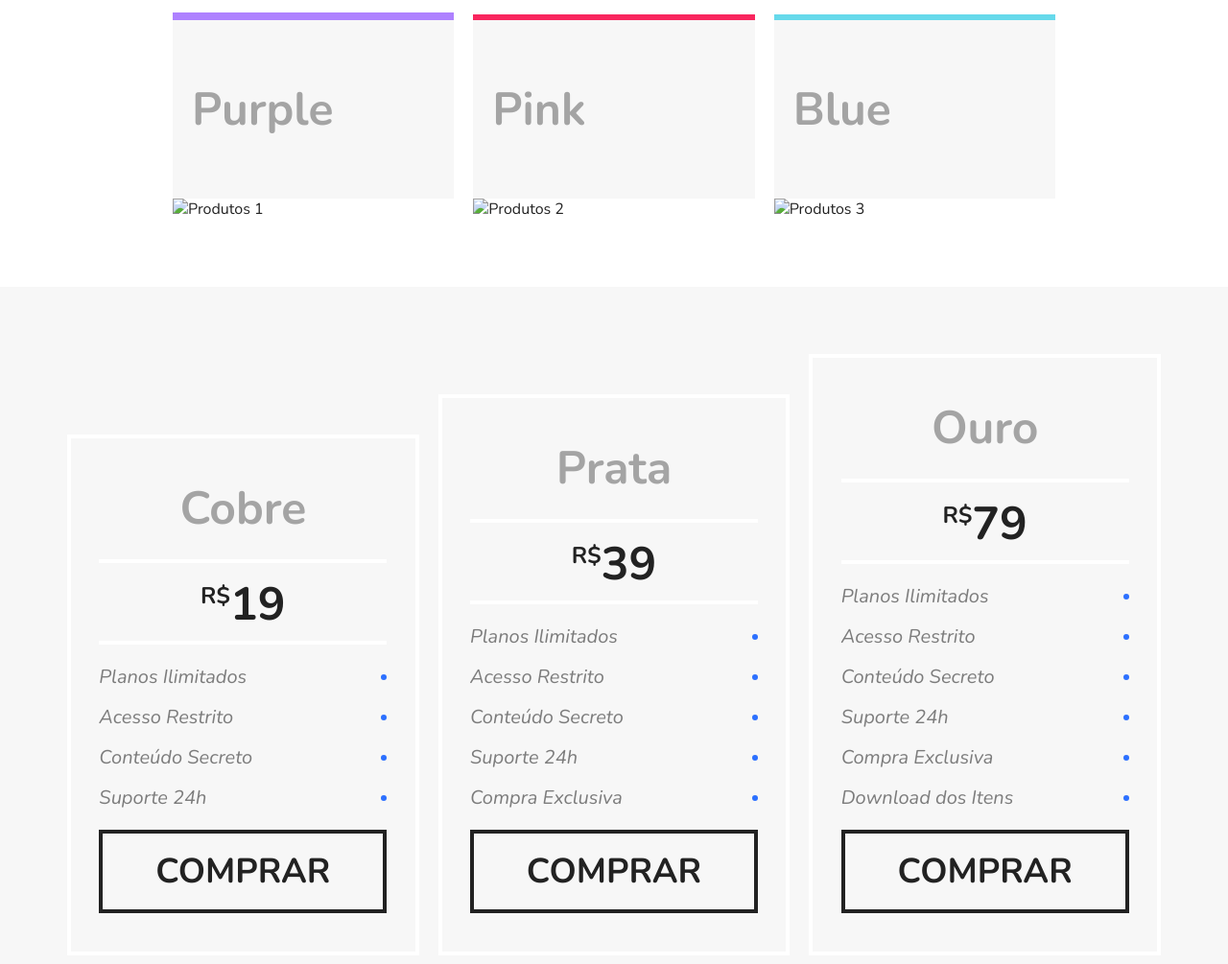
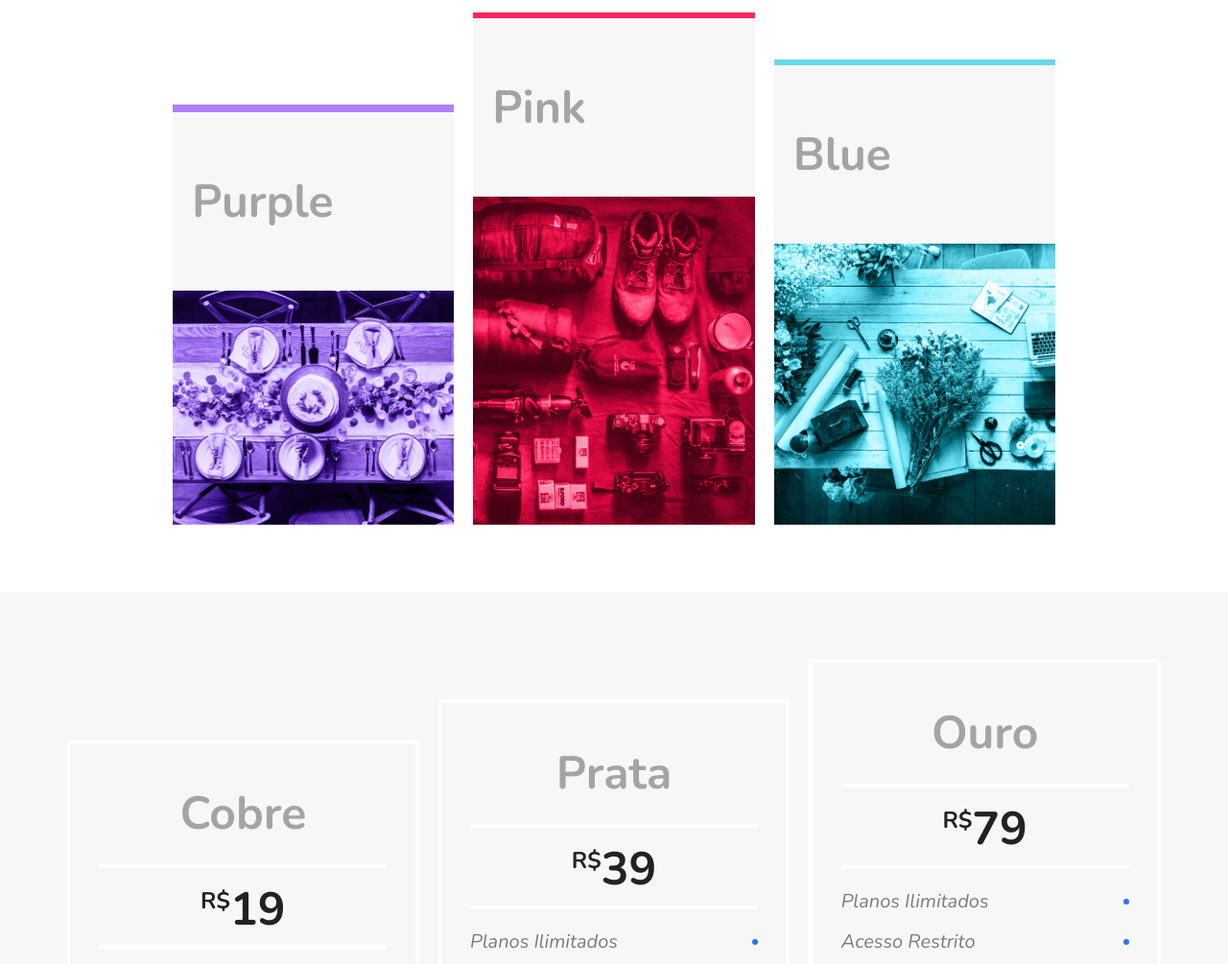
Before and after one commit to francisconelson/flexblog, a plain HTML site: page index.html in a window 1280 px wide. Shown: the part 1194-2199 px from the top of the page at 96% size. Drawn offline with nearby package versions, Linux system fonts and the light colour scheme; the site is published under a folder, as on GitHub Pages, so addresses that start at the root find nothing.

Commit message:
FlexBlog Finalizado

```diff
--- a/index.html
+++ b/index.html
@@ -64,15 +64,15 @@
     <div class="produtos-container">
       <div class="produtos-item purple">
         <h2>Purple</h2>
-        <img src="/img/produtos1.jpg" alt="Produtos 1">
+        <img src="img/produtos1.jpg" alt="Produtos 1">
       </div>
       <div class="produtos-item pink">
         <h2>Pink</h2>
-        <img src="/img/produtos2.jpg" alt="Produtos 2">
+        <img src="img/produtos2.jpg" alt="Produtos 2">
       </div>
       <div class="produtos-item blue">
         <h2>Blue</h2>
-        <img src="/img/produtos3.jpg" alt="Produtos 3">
+        <img src="img/produtos3.jpg" alt="Produtos 3">
       </div>
     </div>
   </section>
```
